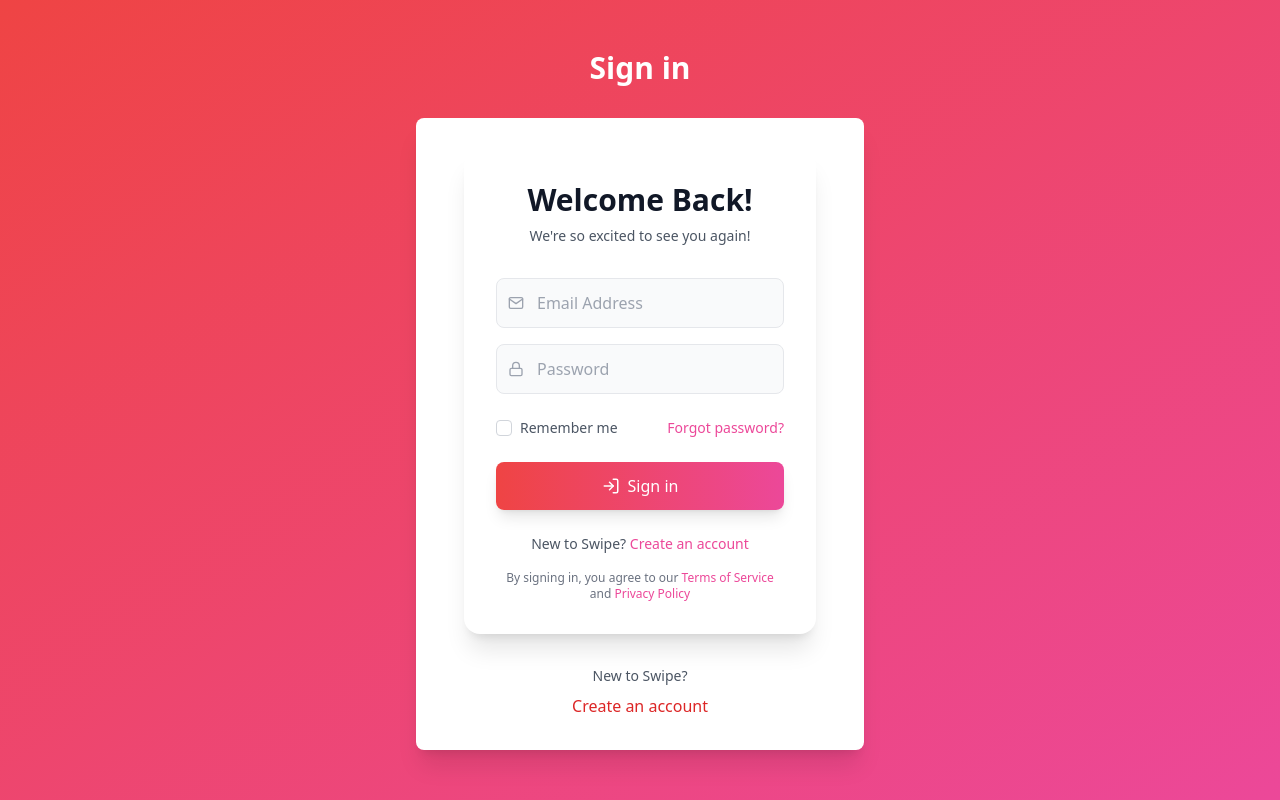
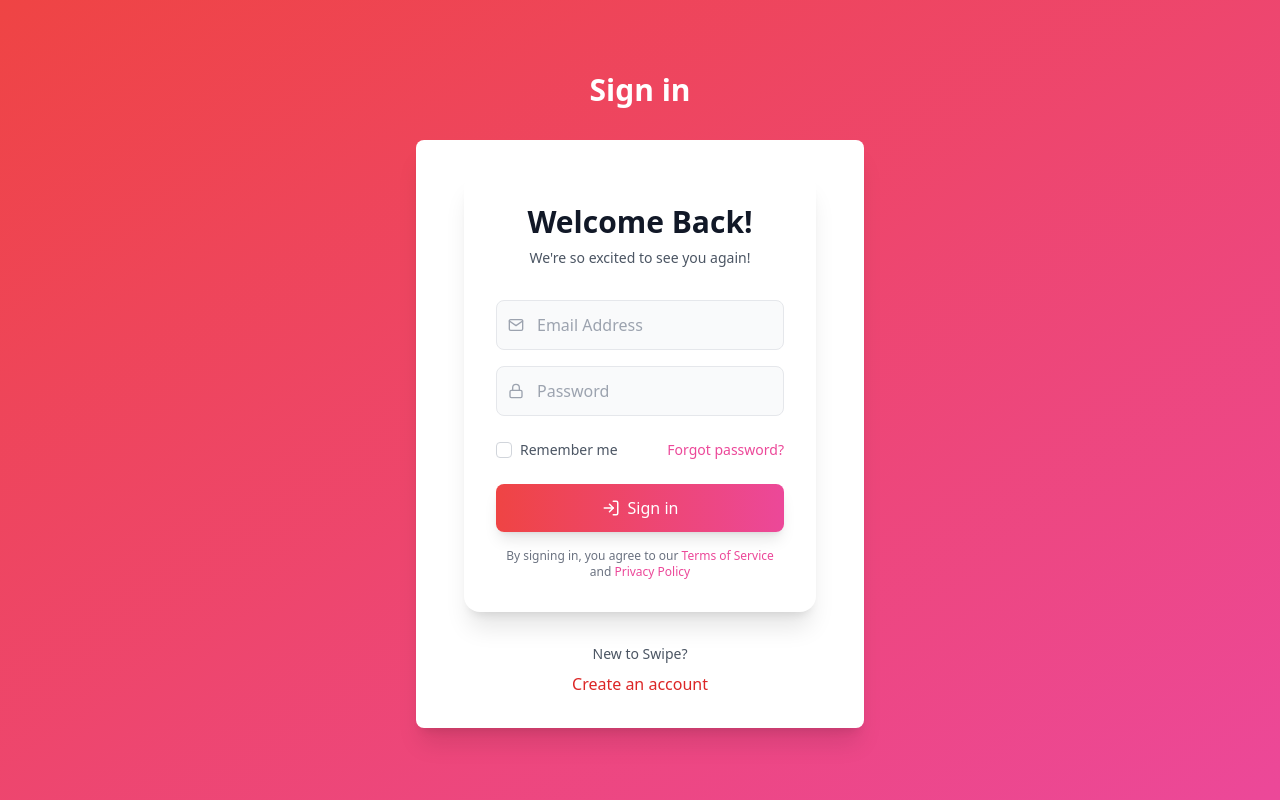
Before and after one commit to rizonkumar/tinder, a React (Vite) app in the folder frontend/: page /auth in a window 1280 px wide. Built offline with nearby package versions, Linux system fonts and the light colour scheme; no server answers.

Commit message:
Fix: Removed duplicate code and TODO

```diff
--- a/frontend/src/components/LoginForm.jsx
+++ b/frontend/src/components/LoginForm.jsx
@@ -97,19 +97,7 @@
               )}
             </motion.button>
           </form>
-
-          <div className="mt-6 text-center">
-            <p className="text-sm text-gray-600">
-              New to Swipe?{" "}
-              <Link
-                to="/signup"
-                className="font-medium text-pink-500 hover:text-pink-700"
-              >
-                Create an account
-              </Link>
-            </p>
-          </div>
-
+          {/* TODO: Add a link to the terms of service and privacy policy */}
           <p className="mt-4 text-center text-xs text-gray-500">
             By signing in, you agree to our{" "}
             <Link to="/terms" className="text-pink-500 hover:text-pink-700">
```
